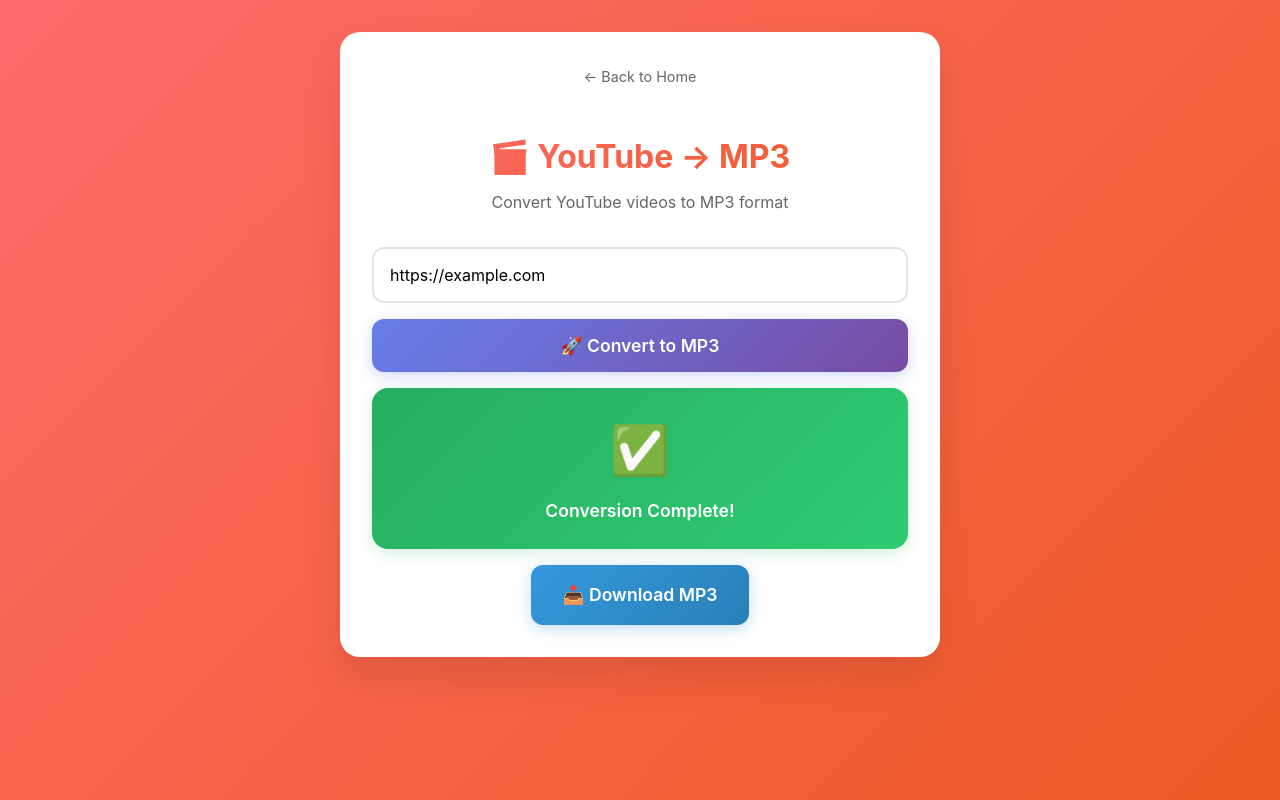
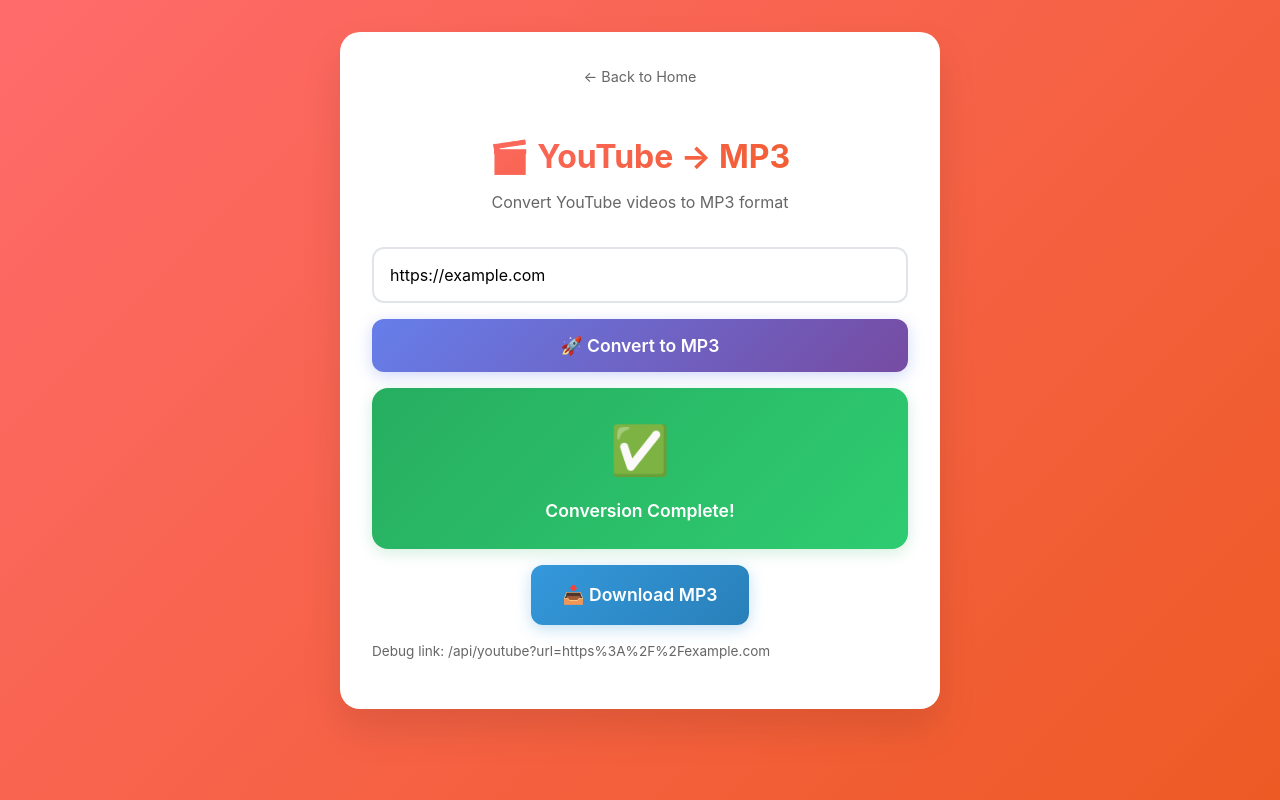
Before and after one commit to DanjoBanjo03/mp3-converter, a Next.js app: page /youtube in a window 1280 px wide. Both pictures are taken after typing "https://example.com" into the empty fields and a click on the button "🚀 Convert to MP3". Built offline with nearby package versions, Linux system fonts and the light colour scheme.

Commit message:
debugging

```diff
--- a/pages/youtube.js
+++ b/pages/youtube.js
@@ -85,6 +85,17 @@
 
         <ResultLink link={link} error={error} />
 
+        {link && (
+          <p style={{
+            wordBreak: 'break-all',
+            marginTop: '1rem',
+            fontSize: '0.85rem',
+            color: '#666'
+          }}>
+            Debug link: {link}
+          </p>
+        )}
+
       </div>
     </div>
   )
```
